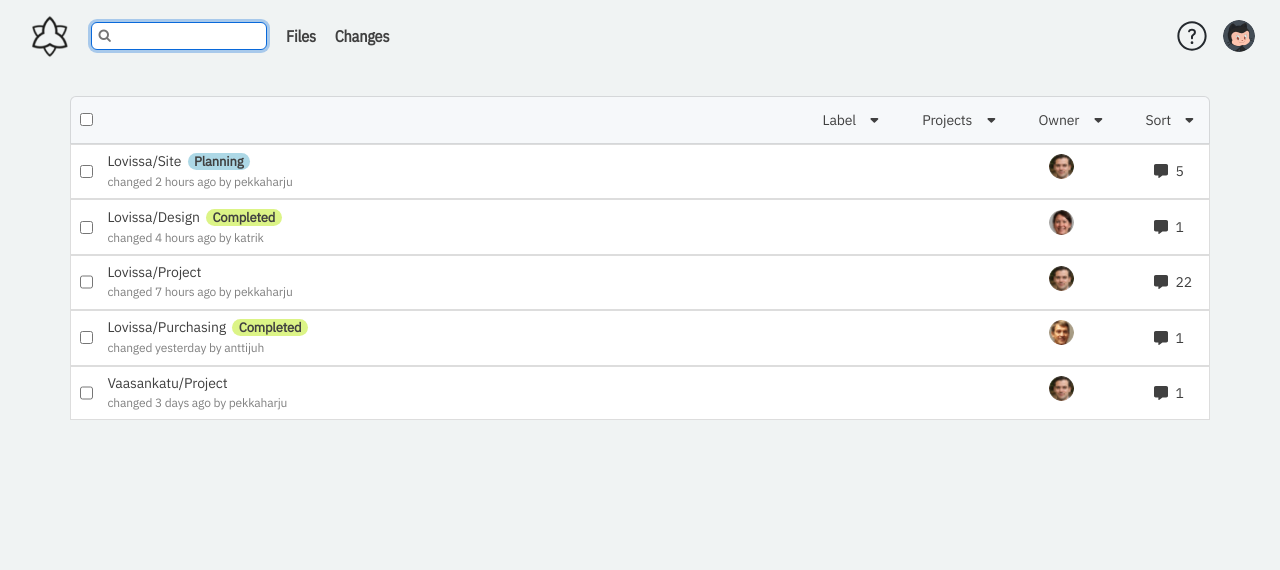
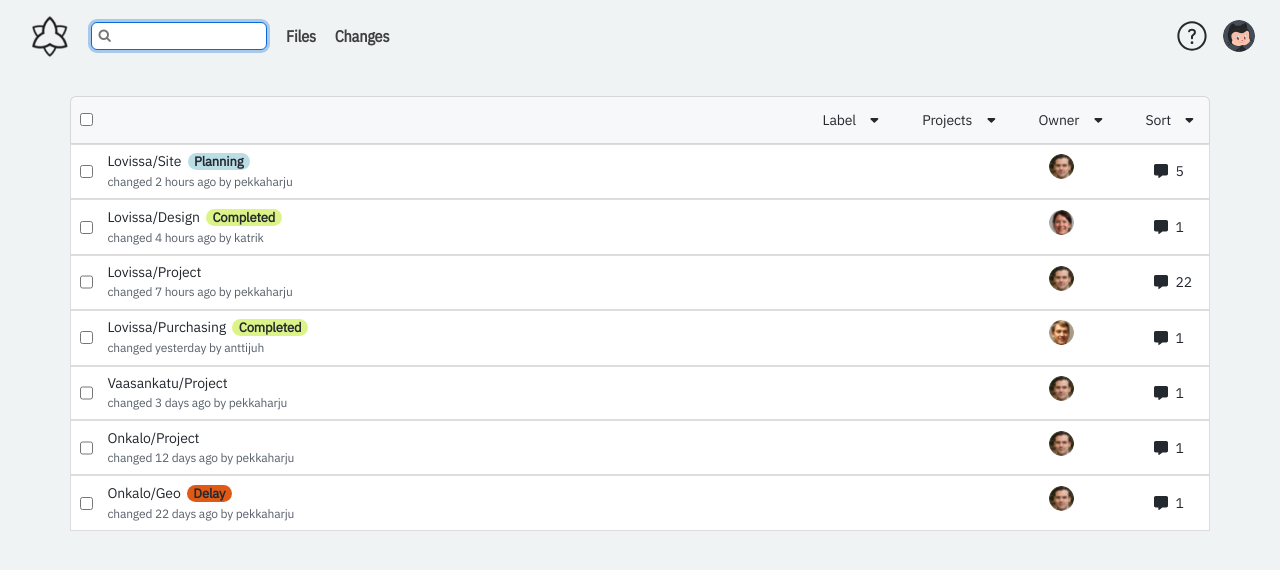
Before and after one commit to JatinThakur14/demohub, a Vue app: page / in a window 1280 px wide. Shown: the top 570 px of the page. Built offline with nearby package versions, Linux system fonts and the light colour scheme.

Commit message:
Changed Owner Image Path

```diff
--- a/src/components/FileComponent.vue
+++ b/src/components/FileComponent.vue
@@ -1,7 +1,7 @@
 <script setup lang="ts">
 import { useCounterStore } from "@/stores/counter";
 const store = useCounterStore();
-const projects = store.projects;
+const projects = store.getFilteredProjects;
 function changeChecked() {
   projects.forEach((item) => {
     item.checked = !item.checked;
@@ -62,7 +62,11 @@ function changeChecked() {
           </div>
         </div>
         <div class="rightSide">
-          <img :src="project.projectOwner" alt="User" class="owner" />
+          <img
+            :src="`./src/assets/${project.projectOwner}`"
+            alt="User"
+            class="owner"
+          />
           <span class="comments"
             ><font-awesome-icon icon="message" />
             <span class="commentCount">{{ project.comments }} </span></span
@@ -110,6 +114,7 @@ function changeChecked() {
     font-size: 14px;
     justify-self: center;
     font-weight: normal;
+    color: #24292f;
     font-family: "IBM Plex Sans", sans-serif;
     outline: none;
     margin-block-start: 2rem;
@@ -156,7 +161,7 @@ function changeChecked() {
           margin-inline-start: 0.2rem;
           .lastUpdated {
             font-size: 12px;
-            color: grey;
+            color: #57606a;
           }
           .tag {
             font-size: 13px;
--- a/src/stores/counter.ts
+++ b/src/stores/counter.ts
@@ -4,23 +4,23 @@ export const useCounterStore = defineStore({
   id: "counter",
   state: () => ({
     searchBarVal:ref(""),
-    projects : ref([
+    projects : ref ([
       {
         projectName: "Lovissa/Site",
         lastUpdated: "changed 2 hours ago by pekkaharju",
         tag: "Planning",
-        projectOwner: "./src/assets/pekkaharju.png",
+        projectOwner: "pekkaharju.png",
         comments: 5,
         checked: false,
         tagColor: {
-          "background-color": "lightblue",
+          "background-color": "#BBDDE6",
         },
       },
       {
         projectName: "Lovissa/Design",
         lastUpdated: "changed 4 hours ago by katrik",
         tag: "Completed",
-        projectOwner: "./src/assets/katrik.png",
+        projectOwner: "katrik.png",
         comments: 1,
         checked: false,
         tagColor: {
@@ -31,7 +31,7 @@ export const useCounterStore = defineStore({
         projectName: "Lovissa/Project",
         lastUpdated: "changed 7 hours ago by pekkaharju",
         tag: "",
-        projectOwner: "./src/assets/pekkaharju.png",
+        projectOwner: "pekkaharju.png",
         comments: 22,
         checked: false,
         tagColor: {},
@@ -40,32 +40,66 @@ export const useCounterStore = defineStore({
         projectName: "Lovissa/Purchasing",
         lastUpdated: "changed yesterday by anttijuh",
         tag: "Completed",
-        projectOwner: "./src/assets/anttijuh.png",
+        projectOwner: "anttijuh.png",
         comments: 1,
         checked: false,
         tagColor: {
           "background-color": "#DCF487",
         },
       },
-         {
+        {
         projectName: "Vaasankatu/Project",
         lastUpdated:  "changed 3 days ago by pekkaharju",
         tag: "",
-        projectOwner: "./src/assets/pekkaharju.png",
+        projectOwner: "pekkaharju.png",
         comments: 1,
         checked: false,
         tagColor: {
           "background-color": "#DCF487",
         },
       },
-    ]),
+      {
+        projectName: "Onkalo/Project",
+        lastUpdated:  "changed 12 days ago by pekkaharju",
+        tag: "",
+        projectOwner: "pekkaharju.png",
+        comments: 1,
+        checked: false,
+        tagColor: {
+          "background-color": "#DCF487",
+        },
+      },
+       {
+        projectName: "Onkalo/Geo",
+        lastUpdated:  "changed 22 days ago by pekkaharju",
+        tag: "Delay",
+        projectOwner: "pekkaharju.png",
+        comments: 1,
+        checked: false,
+        tagColor: {
+          "background-color": "#E05915",
+        }
+      },
+    ] as userProjects[]),
   }),
   getters: {
     getFilteredProjects(state){
-      return state.projects.filter(item=>{ return item.projectName.includes(state.searchBarVal);});
+      return state.projects.filter(item=> item.projectName.includes(state.searchBarVal));
     }
   },
   actions: {
 
   },
 });
+
+interface userProjects{
+  projectName:string
+  lastUpdated:string
+  tag:string
+  projectOwner:string
+  comments:number
+  checked:boolean
+  tagColor:{
+    "background-color":string
+  }
+}
```
